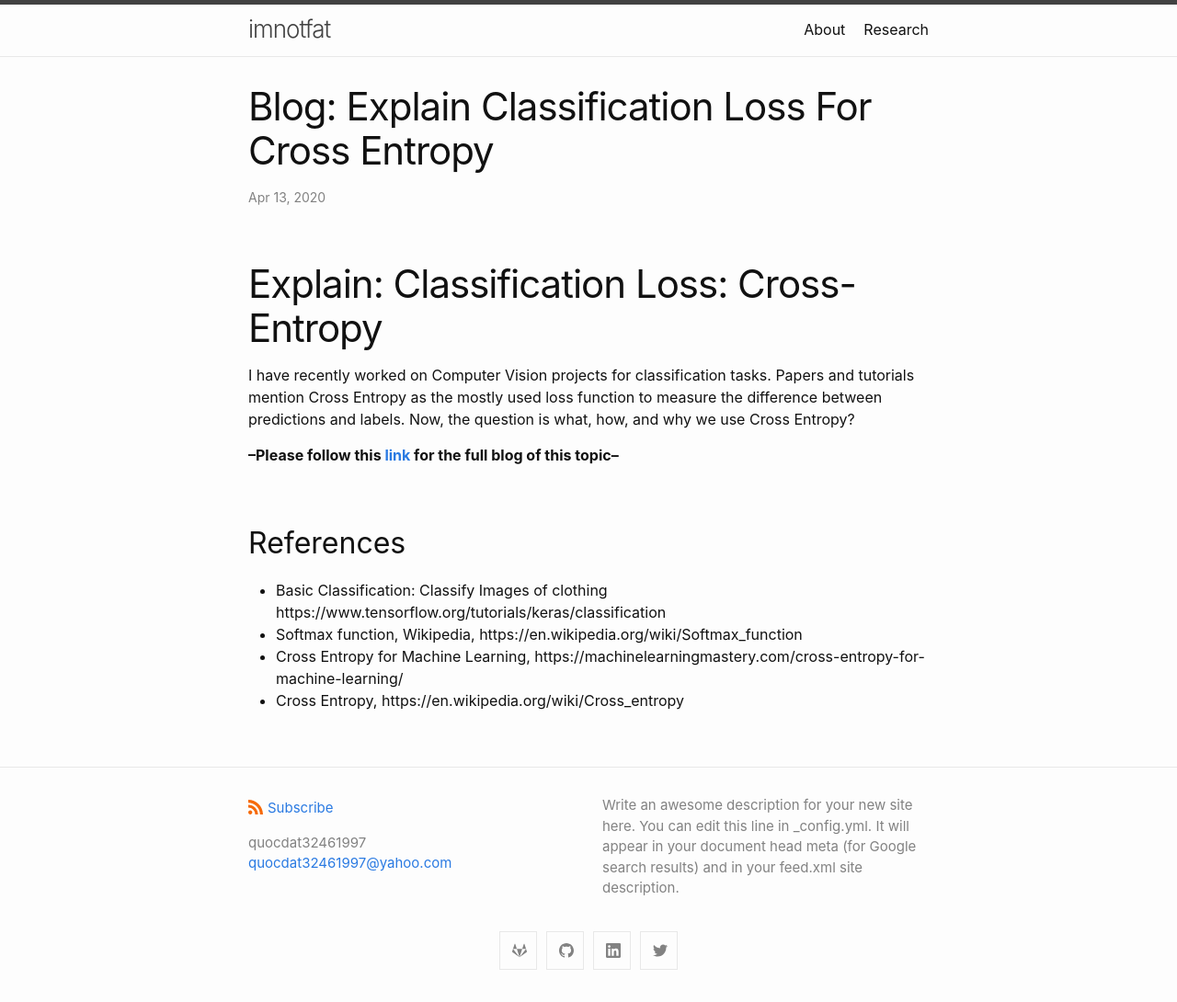
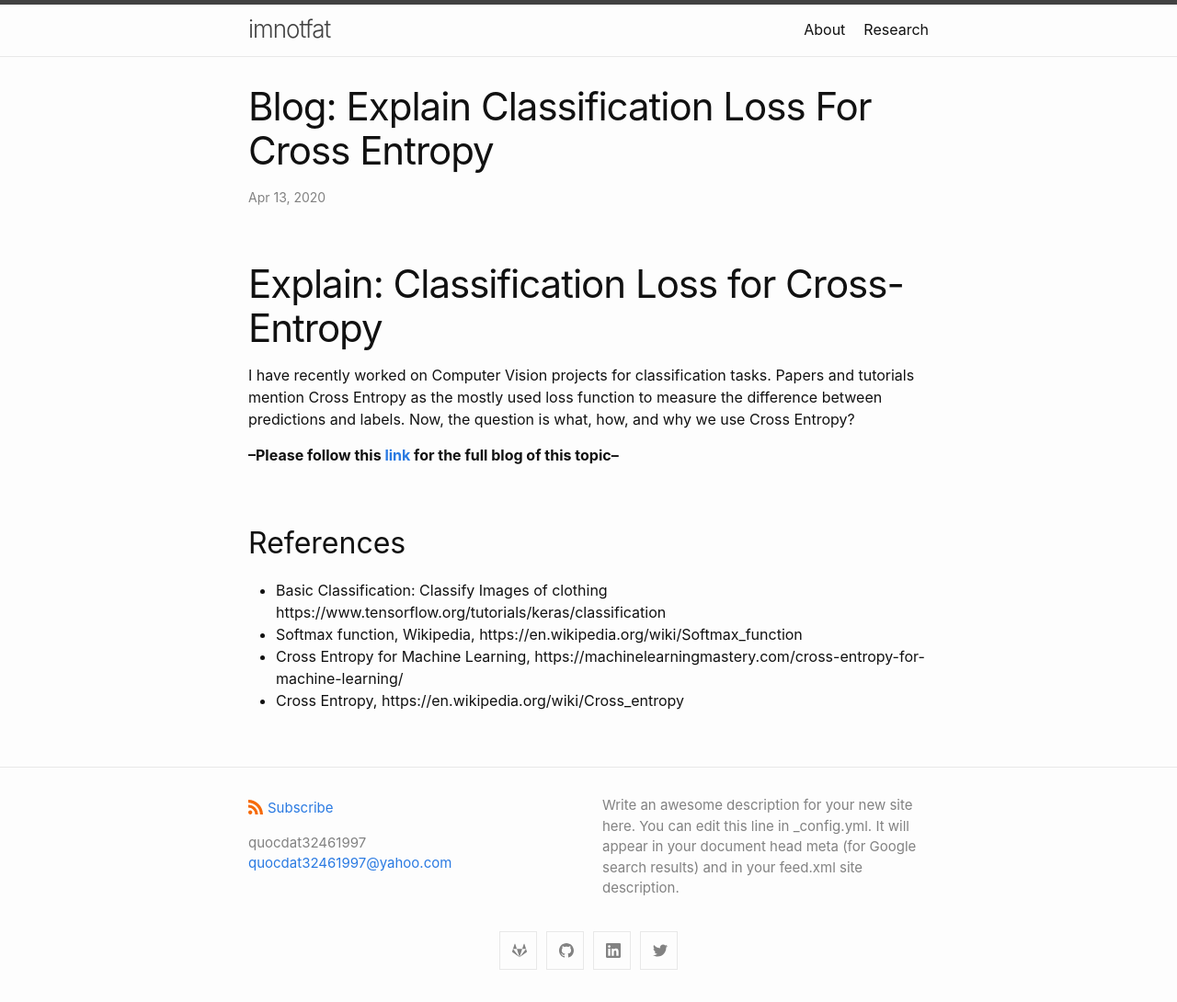
Before and after one commit to quocdat32461997/quocdat32461997.github.io, a Jekyll site: the page built from _posts/2020-04-13-blog:-explain-classification-loss-for-cross-entropy.md, in a window 1280 px wide. Shown: the whole page at 92% size. Built offline with Jekyll 4.4.1, drawn with Linux system fonts in a browser that asks for light colours.

Commit message:
Update 2020-04-13-blog:-explain-classification-loss-for-cross-entropy.md

```diff
--- a/_posts/2020-04-13-blog:-explain-classification-loss-for-cross-entropy.md
+++ b/_posts/2020-04-13-blog:-explain-classification-loss-for-cross-entropy.md
@@ -2,7 +2,7 @@
 layout: post
 ---
 
-# Explain: Classification Loss: Cross-Entropy
+# Explain: Classification Loss for Cross-Entropy
 I have recently worked on Computer Vision projects for classification tasks. Papers and tutorials mention Cross Entropy as the mostly used loss function to measure the difference between predictions and labels. Now, the question is what, how, and why we use Cross Entropy?
 
 **--Please follow this [link](https://medium.com/analytics-vidhya/classification-loss-cross-entropy-6ed6d598bf8f) for the full blog of this topic--**
```
